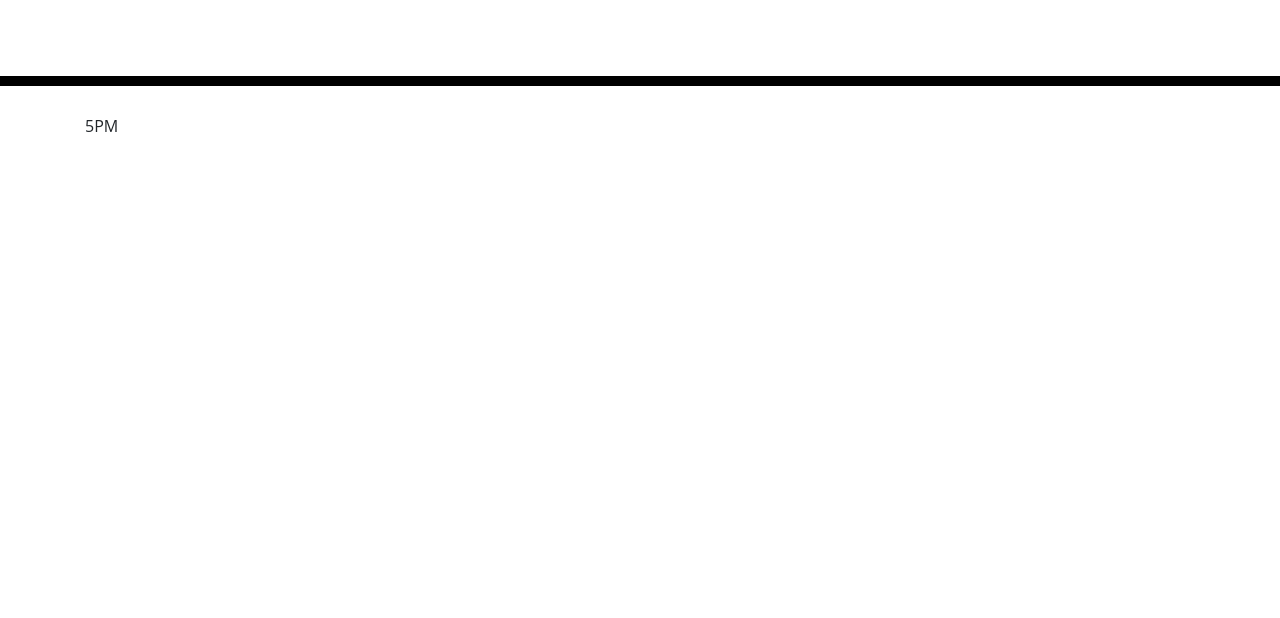
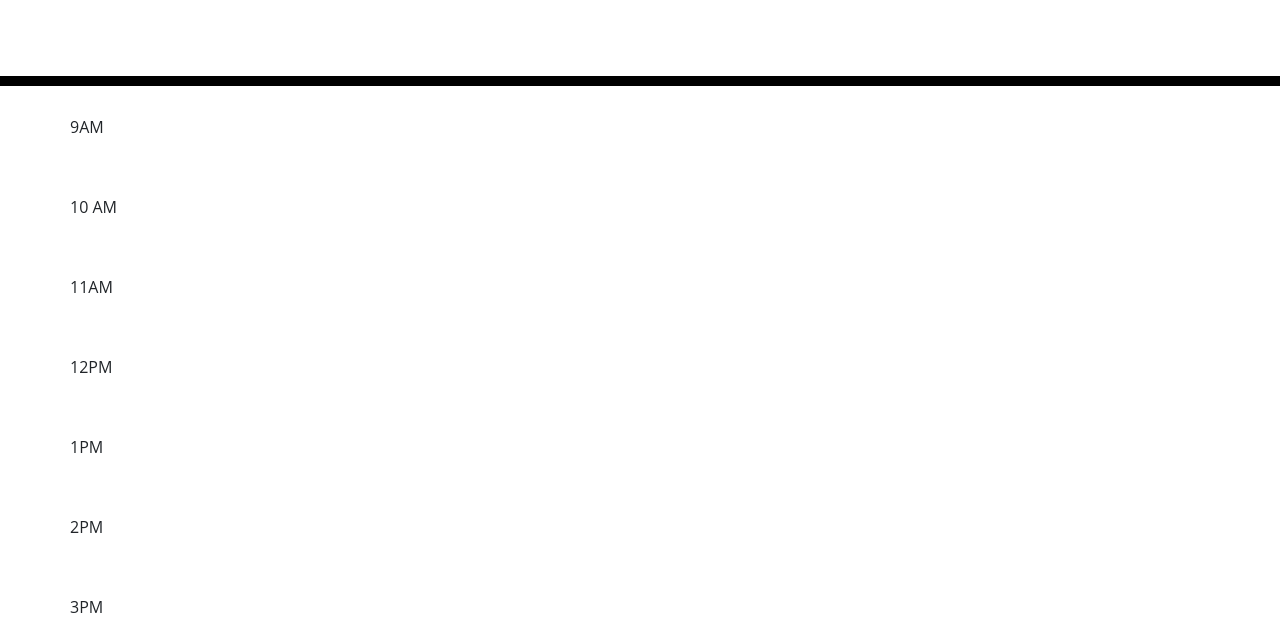
Before and after one commit to ivargas1030/DayPlanner, a plain HTML site: page index.html in a window 1280 px wide. Shown: the part 182-800 px from the top of the page. Drawn offline with nearby package versions, Linux system fonts and the light colour scheme.

Commit message:
added some JS

```diff
--- a/index.html
+++ b/index.html
@@ -16,6 +16,7 @@
         <p id="currentDay" class="lead"></p>
     </header>
     <div class="container">
+        <div id="row"></div>
         <!-- Timeblocks go here -->
     </div>
 
--- a/script.js
+++ b/script.js
@@ -8,9 +8,19 @@
  *
  */
 
-var hours = ["9AM", "10 AM", "11AM", "12PM", "1PM", "2PM", "3PM", "4PM", "5PM"];
+$(document).ready(function() {
+
+ var hours = ["9AM", "10 AM", "11AM", "12PM", "1PM", "2PM", "3PM", "4PM", "5PM"];
 
 var i;
 for (i = 0; i < hours.length; i++) {
-    $(".container").text(hours[i]);
+    var hoursRow = $("<row>");
+
+
+        hoursRow.addClass("hours-row row hours-row-color");
+        hoursRow.attr("data-letter", hours[i]);
+        hoursRow.text(hours[i]);
+        $("#row").append(hoursRow);
+
 }
+});
```
